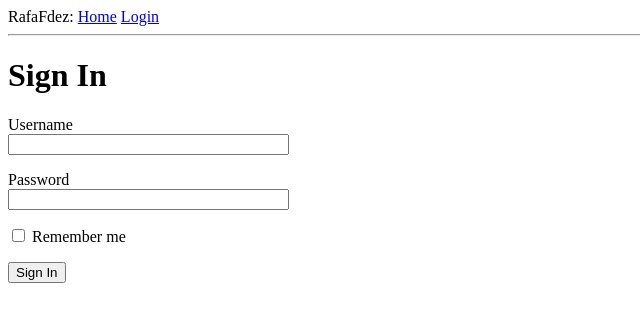
After one commit to venturarome/microblog, a Flask app: page /logintuto/ in a window 1280 px wide. The commit adds this page. Shown: the top 322 px of the page, without its empty margins (0-640 px from the left). Run offline with Flask 2, Linux system fonts and the light colour scheme; some libraries are stand-ins or nearby versions.

Commit message:
Chapter 3: Web Forms

```diff
--- a/app/__init__.py
+++ b/app/__init__.py
@@ -1,7 +1,9 @@
 from flask import Flask
+from config import Config
 
 # Create the application object as an instance of class 'Flask'
 app = Flask(__name__)	# This is the 'app' VARIABLE. It is a member of the 'app' PACKAGE.
+app.config.from_object(Config)
 
 # Workaround to avoid circular imports. Import those modules which need to import the 'app' variable. Those modules (created by us) come from the 'app' PACKAGE.
 from app import routes	# ¿¿valdria tambien from . import routes??
--- /dev/null
+++ b/app/forms.py
@@ -0,0 +1,45 @@
+#flask_wtf is a wrapper of wtforms.
+# https://wtforms.readthedocs.io/en/latest/fields.html
+# https://flask-wtf.readthedocs.io/en/stable/
+from flask_wtf import FlaskForm
+from wtforms import StringField, PasswordField, BooleanField, SubmitField, TextAreaField, DateField, FileField    #, MultipleFileField (not working yet...)
+from wtforms.validators import DataRequired
+
+# Tutorial
+class LoginTutoForm(FlaskForm):
+    username = StringField('Username', validators=[DataRequired()])
+    password = PasswordField('Password', validators=[DataRequired()])
+    remember_me = BooleanField('Remember me')
+    submit = SubmitField('Sign In')
+
+
+### Actual website
+
+#=== Admin login
+class AdminLoginForm(FlaskForm):
+    username = StringField('Usuario', validators=[DataRequired()])
+    password = PasswordField('Contraseña', validators=[DataRequired()])
+    submit = SubmitField('Entrar')
+
+#=== Admin: add blog entry
+class AddBlogEntryForm(FlaskForm):
+    title = StringField('Title', validators=[DataRequired()])
+    image = StringField('Image Name (located in /images/blog/)', validators=[DataRequired()])   # Migrar usando: https://flask-wtf.readthedocs.io/en/stable/form.html#module-flask_wtf.file o https://developer.mozilla.org/en-US/docs/Web/HTML/Element/input/file  o MUCHO MEJOR https://wtforms.readthedocs.io/en/latest/fields.html#wtforms.fields.FileField
+    category1 = StringField('Category 1')
+    category2 = StringField('Category 2')
+    category3 = StringField('Category 3')   # Migrar usando otro tipo de input.
+    content = TextAreaField('Content')
+
+#=== Admin: add event
+class AddEventForm(FlaskForm):
+    startdate = DateField('Fecha de inicio', format='%Y-%m-%d')
+    # To check more info in wtforms page.
+
+
+### Sample:
+class SampleForm(FlaskForm):
+    aStringField = StringField('StringField')
+    aPasswordField = PasswordField('PasswordField')
+    aTextAreaField = TextAreaField('TextAreaField')
+    aDateField = DateField('DateField')
+    aFileField = FileField('FileField')
--- a/app/routes.py
+++ b/app/routes.py
@@ -1,5 +1,6 @@
-from flask import render_template
+from flask import render_template, flash, redirect, url_for
 from app import app    # from 'app' (package) import 'app' (variable)
+from app.forms import LoginTutoForm, AddBlogEntryForm, AddEventForm, SampleForm
 
 #=== Following tutorial
 @app.route('/index/')
@@ -17,9 +18,34 @@ def index():
     ]
     return render_template('index.html', title='Index', user=user, posts=posts)
 
+@app.route('/logintuto/', methods=['GET', 'POST'])
+def tutologin():
+    form = LoginTutoForm()
+    if form.validate_on_submit():	# WTForms Built-in method: returns False on 'GET' or if validators failed.
+        flash('Login requested for user {}, remember_me={}'.format(
+            form.username.data, form.remember_me.data)
+        )
+        return redirect(url_for('index'))
+    return render_template('tutologin.html', title='Sign In', form=form)
 
-# INFO from here still not working.
 
+
+@app.route('/formtest/', methods=['GET', 'POST'])
+def formtest():
+    form = SampleForm()
+    #if form.validate_on_submit():
+        #flash('Login requested for user {}, remember_me={}'.format(
+        #    form.username.data, form.remember_me.data)
+        #)
+        #return redirect(url_for('index'))
+    return render_template('formtest.html', title='Test', form=form)
+
+
+
+
+
+
+##### INFO from here still not working.
 
 #=== Home Page
 @app.route('/')
--- a/app/templates/base.html
+++ b/app/templates/base.html
@@ -7,8 +7,21 @@
       {% endif %}
     </head>
     <body>
-        <div>RafaFdez: <a href="/index">Home</a></div>
+        <div>
+            RafaFdez:
+            <a href="{{ url_for('index') }}">Home</a>
+            <a href="{{ url_for('tutologin') }}">Login</a>
+        </div>
         <hr>
+        {% with messages = get_flashed_messages() %}
+        {% if messages %}
+        <ul>
+            {% for message in messages %}
+            <li>{{ message }}</li>
+            {% endfor %}
+        </ul>
+        {% endif %}
+        {% endwith %}
         {% block content %}{% endblock %}
     </body>
 </html>
--- /dev/null
+++ b/app/templates/tutologin.html
@@ -0,0 +1,25 @@
+{% extends "base.html" %}
+
+{% block content %}
+    <h1>Sign In</h1>
+    <form action="" method="post">
+        <!-- This will avoid CSRF attacks. -->
+        {{ form.hidden_tag() }}
+        <p>
+            {{ form.username.label }}<br>
+            {{ form.username(size=32) }}<br>
+            {% for error in form.username.errors %}
+            <span style="color: red;">[{{ error }}]</span>
+            {% endfor %}
+        </p>
+        <p>
+            {{ form.password.label }}<br>
+            {{ form.password(size=32) }}<br>
+            {% for error in form.password.errors %}
+            <span style="color: red;">[{{ error }}]</span>
+            {% endfor %}
+        </p>
+        <p>{{ form.remember_me() }} {{ form.remember_me.label }}</p>
+        <p>{{ form.submit() }}</p>
+    </form>
+{% endblock %}
--- /dev/null
+++ b/config.py
@@ -0,0 +1,4 @@
+import os
+
+class Config(object):
+	SECRET_KEY = os.environ.get('SECRET_KEY') or '6w_pyHQhb4A-KL%bq7kZAq~sq.H7R/Ya'
```
Also changed, not shown: app/templates/formtest.html (added, +20 -0 lines).
